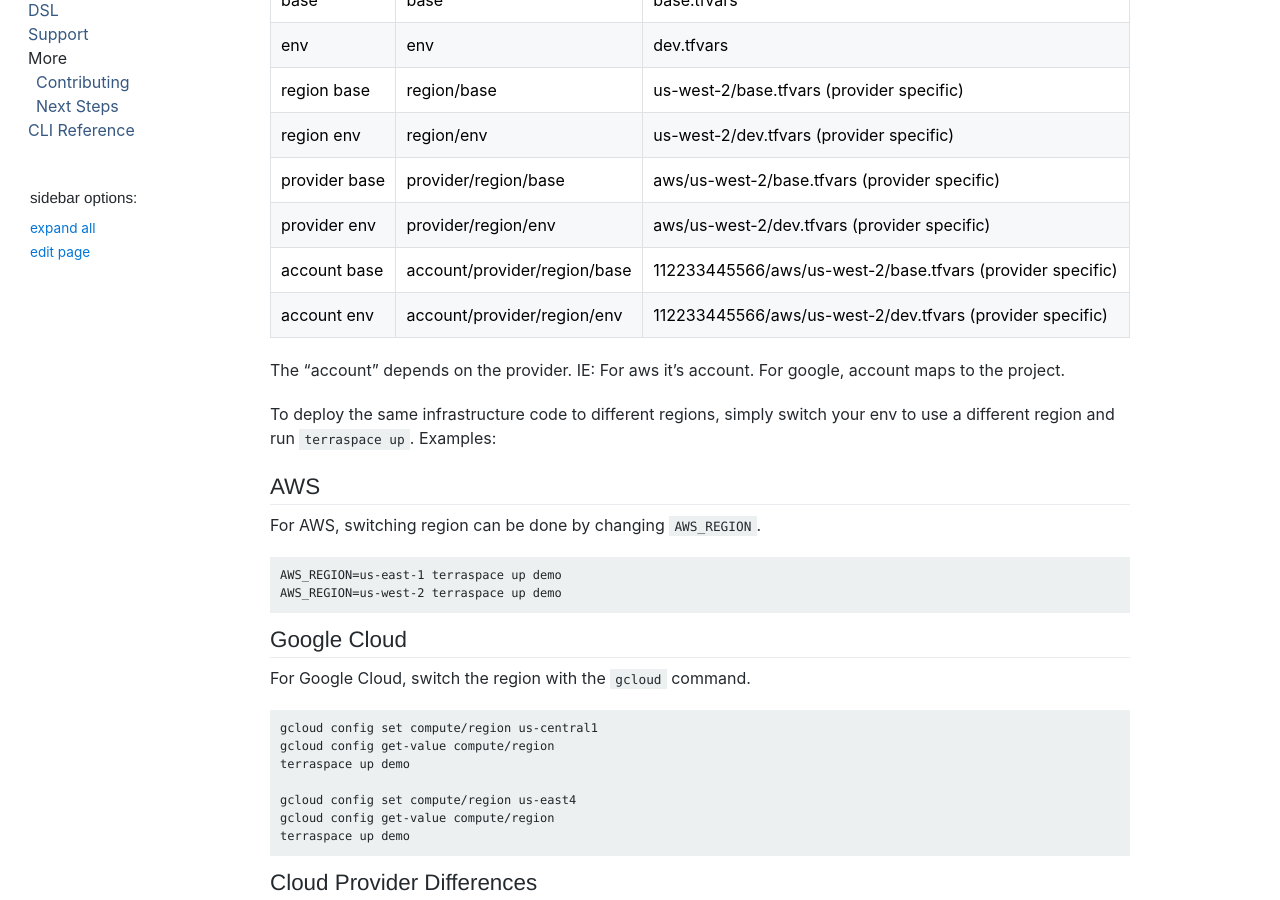
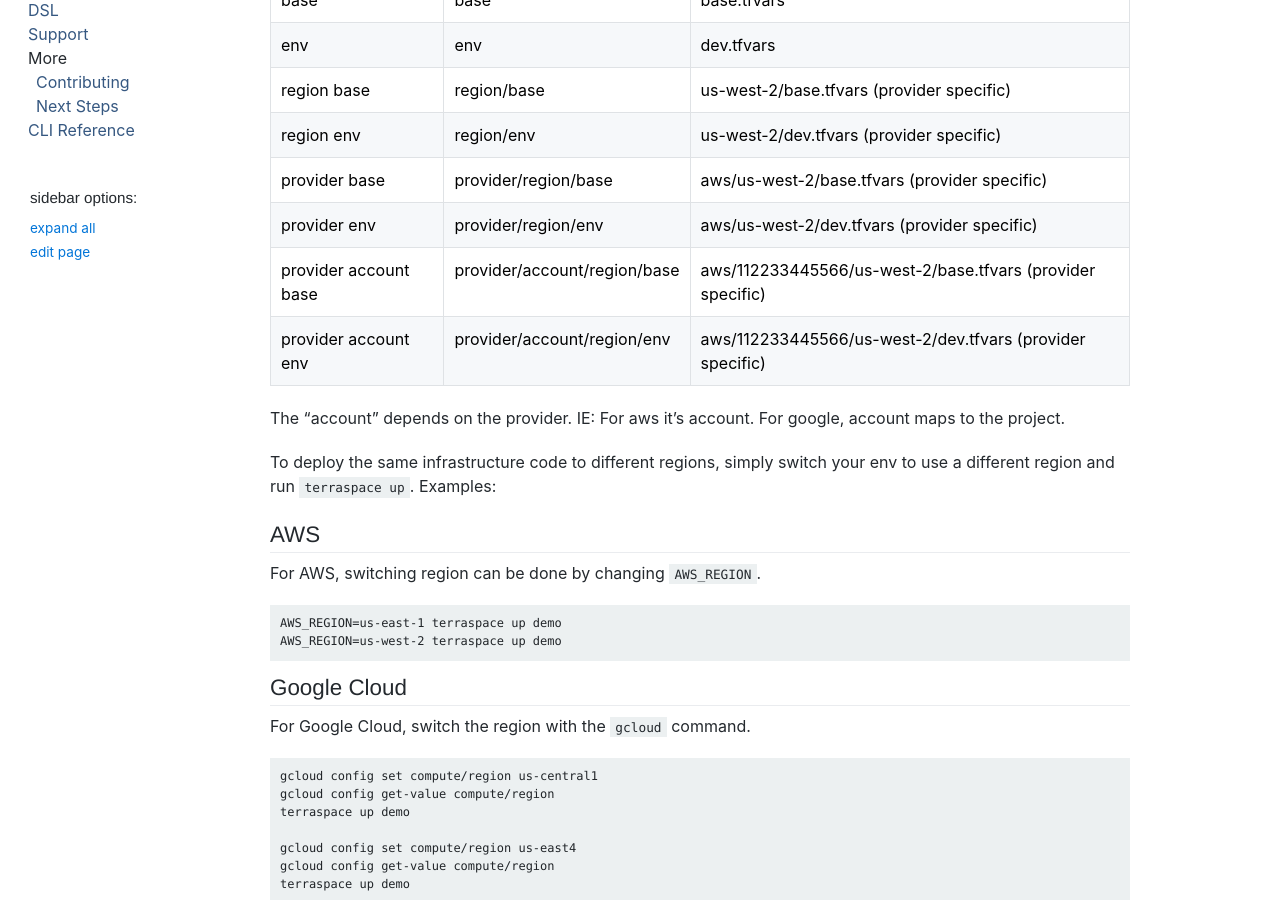
Before and after one commit to boltops-tools/terraspace-docs, a Jekyll site: the page built from _docs/tfvars/layering.md, in a window 1280 px wide and 900 px high, scrolled down 1331 px. Built offline with Jekyll 4.4.1, drawn with Linux system fonts in a browser that asks for light colours; a script that is not in the unit is left out.

Commit message:
update docs

```diff
--- a/_docs/tfvars/layering.md
+++ b/_docs/tfvars/layering.md
@@ -41,16 +41,16 @@ Layering combines the base layer with the TS_ENV specific layer. Another example
 
 Terraspace supports multi-region layering support. This allows you to use the same infrastructure code and deploy to different regions. This is achieved by layering.  Here are is layering order:
 
-Name          | Pattern                      | Example
---------------|------------------------------|---------------
-base          | base                         | base.tfvars
-env           | env                          | dev.tfvars
-region base   | region/base                  | us-west-2/base.tfvars (provider specific)
-region env    | region/env                   | us-west-2/dev.tfvars (provider specific)
-provider base | provider/region/base         | aws/us-west-2/base.tfvars (provider specific)
-provider env  | provider/region/env          | aws/us-west-2/dev.tfvars (provider specific)
-account base  | account/provider/region/base | 112233445566/aws/us-west-2/base.tfvars (provider specific)
-account env   | account/provider/region/env  | 112233445566/aws/us-west-2/dev.tfvars (provider specific)
+Name                  | Pattern                      | Example
+----------------------|------------------------------|---------------
+base                  | base                         | base.tfvars
+env                   | env                          | dev.tfvars
+region base           | region/base                  | us-west-2/base.tfvars (provider specific)
+region env            | region/env                   | us-west-2/dev.tfvars (provider specific)
+provider base         | provider/region/base         | aws/us-west-2/base.tfvars (provider specific)
+provider env          | provider/region/env          | aws/us-west-2/dev.tfvars (provider specific)
+provider account base | provider/account/region/base | aws/112233445566/us-west-2/base.tfvars (provider specific)
+provider account env  | provider/account/region/env  | aws/112233445566/us-west-2/dev.tfvars (provider specific)
 
 The "account" depends on the provider. IE: For aws it's account. For google, account maps to the project.
 
--- a/_includes/commands.html
+++ b/_includes/commands.html
@@ -19,6 +19,7 @@ terraspace build
 terraspace seed
 terraspace up
 terraspace down
+terraspace test
 {% endhighlight %}
               </div>
             </div>
```
